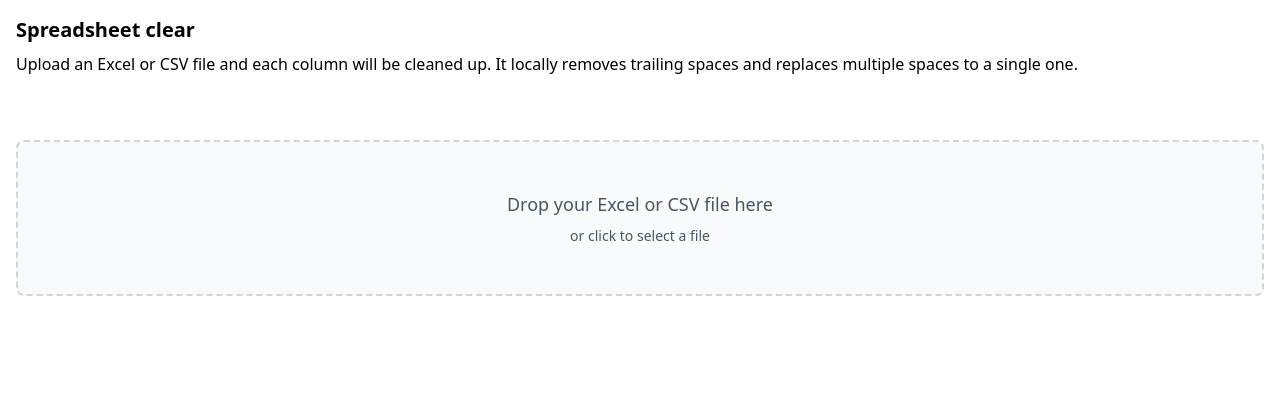
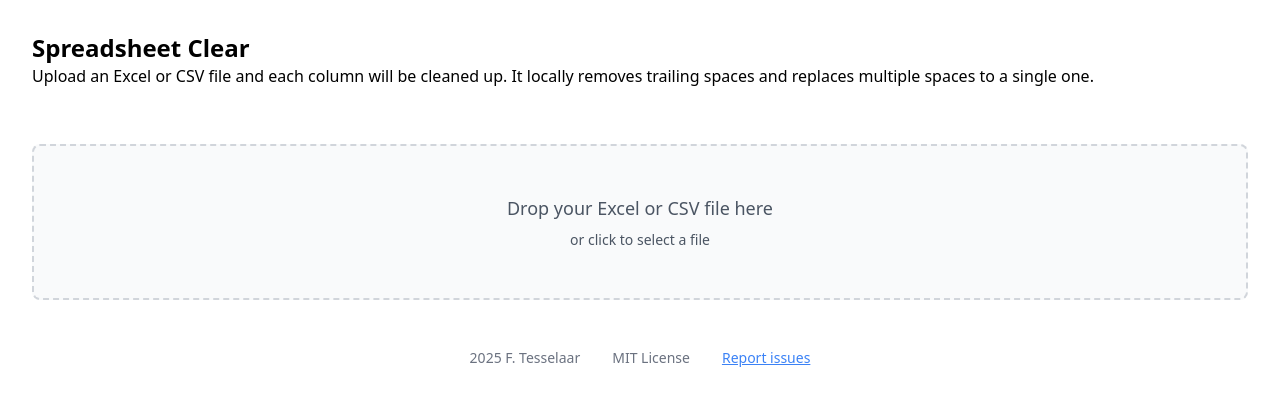
Before and after one commit to Tessmore/spreadsheet-clear, a React (Vite) app: page / in a window 1280 px wide. Shown: the top 404 px of the page. Built offline with nearby package versions, Linux system fonts and the light colour scheme.

Commit message:
Replace ExcelJS with SheetJS

```diff
--- a/src/App.tsx
+++ b/src/App.tsx
@@ -1,5 +1,6 @@
 import { useState } from "react";
 import Dropzone, { ParseResult } from "./components/Dropzone";
+import Footer from "./components/Footer";
 import { markdownTable } from "markdown-table";
 import { Tabs } from "./components/Tabs";
 import { DownloadIcon, XIcon } from "./components/Icons";
@@ -30,6 +31,7 @@ function App() {
             const url = URL.createObjectURL(processedFile);
             const a = document.createElement("a");
             a.href = url;
+
             // Preserve the original file extension
             const extension = fileName.split(".").pop();
             a.download = `cleaned_${fileName.replace(`.${extension}`, "")}.${extension}`;
@@ -86,10 +88,10 @@ function App() {
     };
 
     return (
-        <div className="flex flex-col gap-2 p-4">
+        <div className="mx-auto p-8">
+            <h1 className="text-2xl font-bold">Spreadsheet Clear</h1>
             <div className="flex justify-between items-center">
                 <div className="flex flex-col gap-2 mb-6">
-                    <h1 className="text-xl font-bold">Spreadsheet clear</h1>
                     <p className="hidden sm:block">
                         Upload an Excel or CSV file and each column will be cleaned up. It locally removes trailing
                         spaces and replaces multiple spaces to a single one.
@@ -118,6 +120,8 @@ function App() {
             </div>
 
             {fileContents ? renderContent() : <Dropzone onFileSelect={handleFileSelect} />}
+
+            <Footer />
         </div>
     );
 }
--- a/src/components/Dropzone.tsx
+++ b/src/components/Dropzone.tsx
@@ -1,7 +1,7 @@
 import { useState, DragEvent, useRef } from "react";
 import { DELIMITERS, transformValue, transformValueExcel } from "./dropzone-utils";
 import Papa from "papaparse";
-import ExcelJS from "exceljs";
+import * as XLSX from "xlsx";
 
 export interface ParseResult {
     data: string[][];
@@ -17,43 +17,62 @@ const Dropzone = ({ onFileSelect }: DropzoneProps) => {
     const [file, setFile] = useState<File | null>(null);
     const inputRef = useRef<HTMLInputElement>(null);
 
-    const readFileContents = async (file: File) => {
+    const readFileContents = async (file?: File) => {
         try {
-            if (file.name.endsWith(".xlsx")) {
-                const workbook = new ExcelJS.Workbook();
+            if (file?.name.endsWith(".xlsx")) {
                 const arrayBuffer = await file.arrayBuffer();
 
-                await workbook.xlsx.load(arrayBuffer);
+                // NOTE: Uses SheetJS which handles Protected View files
+                const workbook = XLSX.read(new Uint8Array(arrayBuffer), { type: "array" });
 
-                const worksheet = workbook.worksheets[0];
-                const data: string[][] = [];
+                const wsname = workbook.SheetNames[0];
+                const worksheet = workbook.Sheets[wsname];
 
-                worksheet.eachRow((row) => {
-                    const rowValues: string[] = [];
+                // Preserve the date formats from the original worksheet
+                const cellFormat = {};
+                for (const cell in worksheet) {
+                    if (cell[0] === "!" || !worksheet[cell].w) {
+                        continue;
+                    }
 
-                    row.eachCell((cell) => {
-                        // Add transformed value for preview
-                        rowValues.push(transformValue(cell.value) as string);
+                    // Store format string if exists
+                    (cellFormat as any)[cell] = worksheet[cell].z;
+                }
 
-                        // Update the cell with cleaned value
-                        cell.value = transformValueExcel(cell.value);
-                    });
+                // Convert to JSON with date detection
+                const jsonData = XLSX.utils.sheet_to_json(worksheet, {
+                    header: 1,
+                    raw: false,
+                    dateNF: "YYYY-MM-DD",
+                }) as any[][];
 
-                    data.push(rowValues);
-                });
+                const data: string[][] = jsonData.map((row) =>
+                    Array.isArray(row) ? row.map((cell) => transformValueExcel(cell)) : [],
+                );
+
+                // Write to a new workbook to get clean data (and avoid protected view issues)
+                const newWorkbook = XLSX.utils.book_new();
+                const newWorksheet = XLSX.utils.aoa_to_sheet(data);
+
+                // Apply the original formats to the new worksheet
+                for (const cell in cellFormat) {
+                    if (newWorksheet[cell]) {
+                        newWorksheet[cell].z = (cellFormat as any)[cell];
+                    }
+                }
+
+                XLSX.utils.book_append_sheet(newWorkbook, newWorksheet, "Sheet1");
 
                 // Generate processed Excel file
-                const processedFile = await workbook.xlsx.writeBuffer();
-                const blob = new Blob([processedFile], {
+                const processedBuffer = XLSX.write(newWorkbook, { type: "array", bookType: "xlsx" });
+                const blob = new Blob([processedBuffer], {
                     type: "application/vnd.openxmlformats-officedocument.spreadsheetml.sheet",
                 });
 
                 onFileSelect(file, { data, processedFile: blob });
-            } else {
+            } else if (file) {
                 const cleanedData: string[][] = [];
 
-                // Config options
-                // https://www.papaparse.com/docs#config
                 Papa.parse(file, {
                     skipEmptyLines: true,
                     delimitersToGuess: DELIMITERS,
@@ -62,7 +81,6 @@ const Dropzone = ({ onFileSelect }: DropzoneProps) => {
                         cleanedData.push(results.data as string[]);
                     },
                     complete: () => {
-                        // Generate processed CSV file
                         const processedCsv = Papa.unparse(cleanedData);
                         const blob = new Blob([processedCsv], { type: "text/csv" });
 
@@ -74,7 +92,10 @@ const Dropzone = ({ onFileSelect }: DropzoneProps) => {
                 });
             }
         } catch (error) {
+            console.error("Error reading file:", error);
+
             alert(`Error reading file ${error}`);
+            setFile(null);
         }
     };
 
--- /dev/null
+++ b/src/components/Footer.tsx
@@ -0,0 +1,21 @@
+const Footer = () => {
+    return (
+        <footer className="mt-8 py-4 text-center text-gray-500 text-sm">
+            <div className="flex justify-center items-center gap-8">
+                <p>{new Date().getFullYear()} F. Tesselaar</p>
+                <p>MIT License</p>
+
+                <a
+                    href="https://github.com/Tessmore/spreadsheet-clear/issues"
+                    target="_blank"
+                    rel="noopener noreferrer"
+                    className="text-blue-500 hover:text-blue-700 underline"
+                >
+                    Report issues
+                </a>
+            </div>
+        </footer>
+    );
+};
+
+export default Footer;
```
Also changed, not shown: 1 other file (tests, documents, lock files or other folders).
